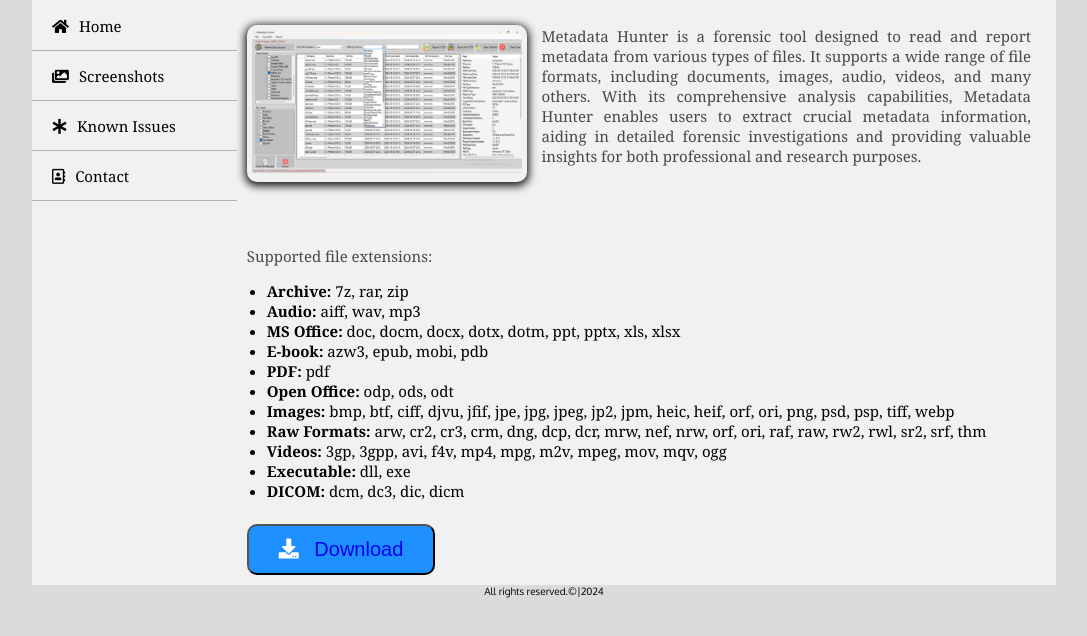
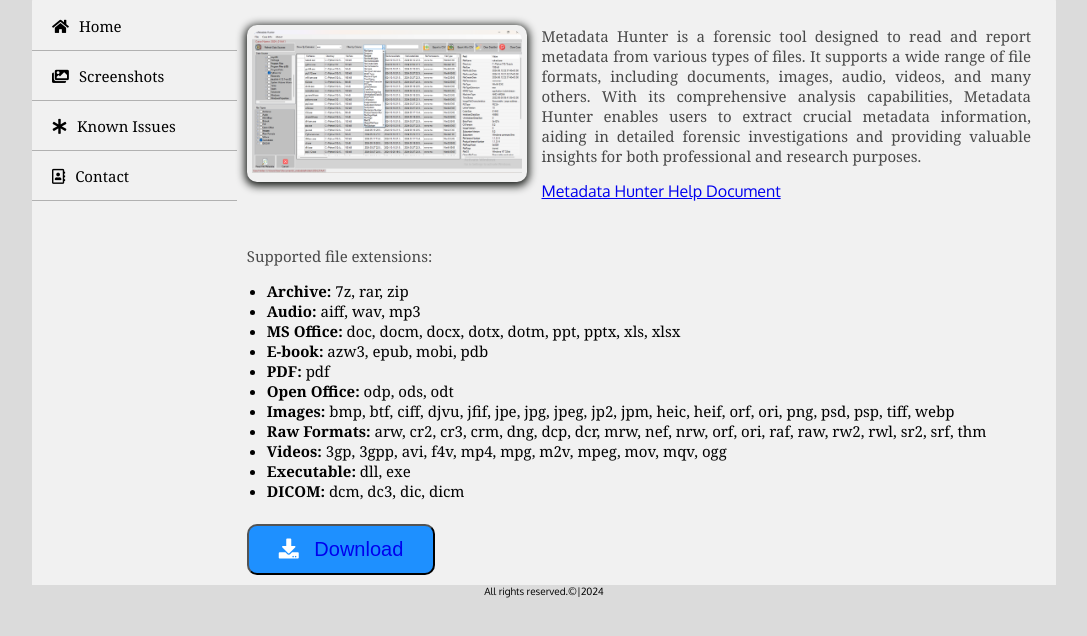
Before and after one commit to canerkocamaz/canerkocamaz.github.io, a plain HTML site: page index.html in a window 1280 px wide. Shown: the part 124-760 px from the top of the page, without its empty margins (96-1183 px from the left). Drawn offline with Linux system fonts and the light colour scheme.

Commit message:
Add files via upload

```diff
--- a/index.html
+++ b/index.html
@@ -40,6 +40,7 @@
                     capabilities, Metadata Hunter enables users to extract crucial metadata information,
                     aiding in detailed forensic investigations and providing valuable insights for both
                     professional and research purposes.</p>
+                    <a href="https://drive.google.com/file/d/1VTpDi7mjBACNuGk1-kBtUD3vE-Py7I_3/view?usp=sharing">Metadata Hunter Help Document</a>
 
                <br><br>
                           <p class="hakYazi">Supported file extensions: </p>
```
